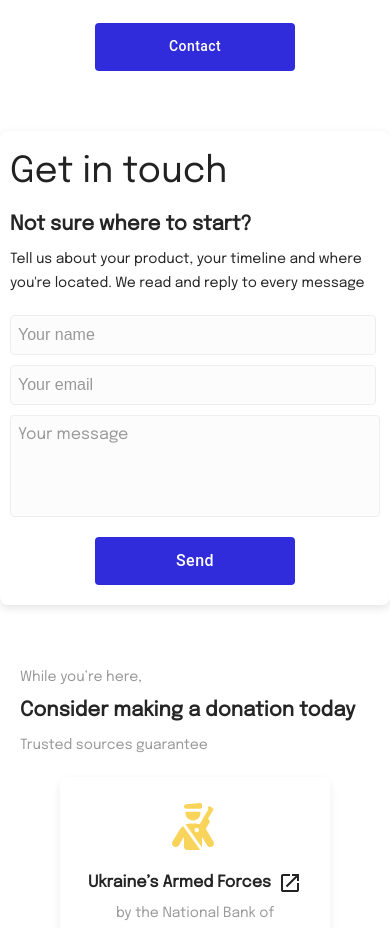
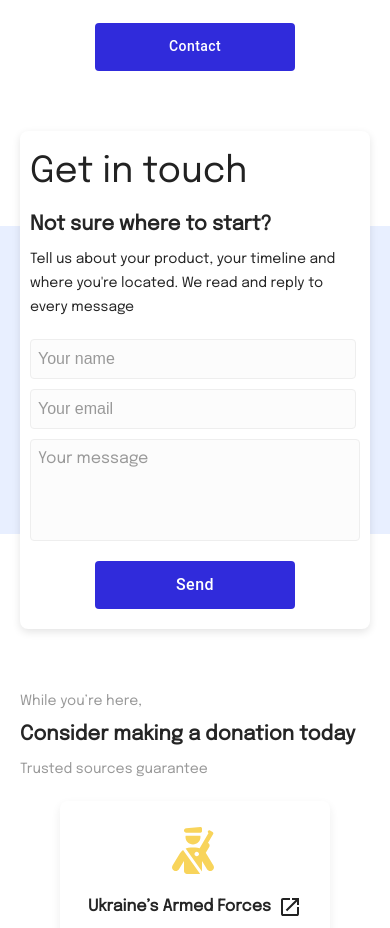
Before and after one commit to Ragnar10/hub, a React (Create React App) app: page / in a window 390 px wide. Shown: the part 3240-4168 px from the top of the page. Built offline with nearby package versions, Linux system fonts and the light colour scheme.

Commit message:
update to 1.0.0 - fix

```diff
--- a/src/components/GetInTouch/styles.module.scss
+++ b/src/components/GetInTouch/styles.module.scss
@@ -162,7 +162,7 @@ button.form_btn {
 
         & > div {
             flex-direction: column;
-            width: var(--tablet-width);
+            width: var(--mobile-width);
             padding: 20px 10px;
         }
     }
```
